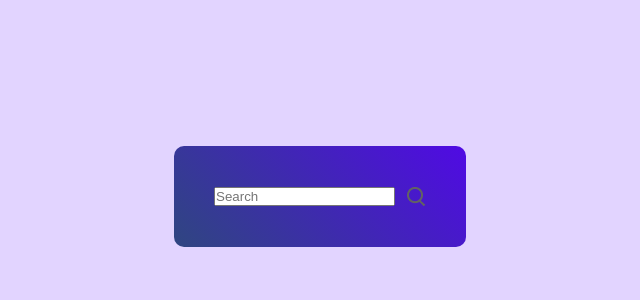
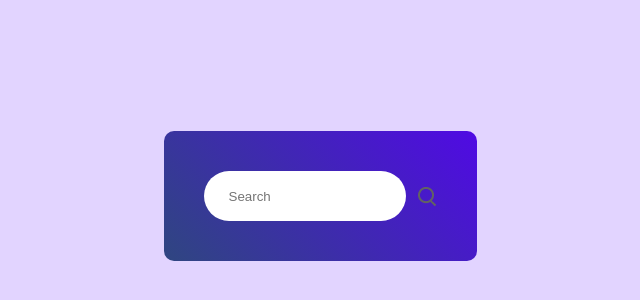
Before and after one commit to elijahgummer/weather-app-react, a React (Create React App) app in the folder weather-app-react/: page / in a window 1280 px wide. Shown: the part 204-504 px from the top of the page, without its empty margins (320-960 px from the left). Built offline with nearby package versions, Linux system fonts and the light colour scheme.

Commit message:
changed the styling for the input

```diff
--- a/weather-app-react/src/components/Weather.css
+++ b/weather-app-react/src/components/Weather.css
@@ -12,3 +12,10 @@
     align-items: center;
     gap: 12px;
 }
+.search-bar input {
+    height: 50px;
+    border: none;
+    outline: none;
+    border-radius: 40px;
+    padding-left: 25px;
+}
```
